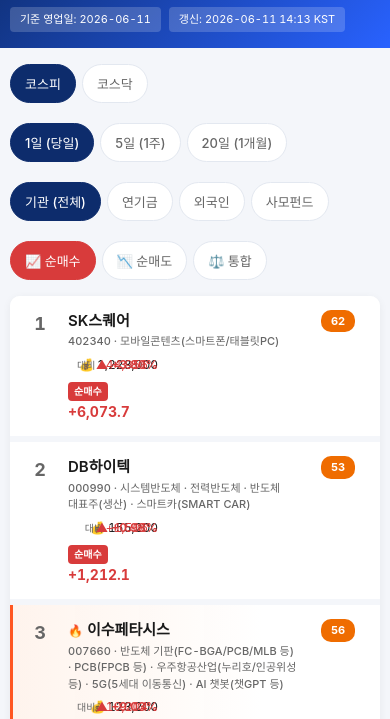
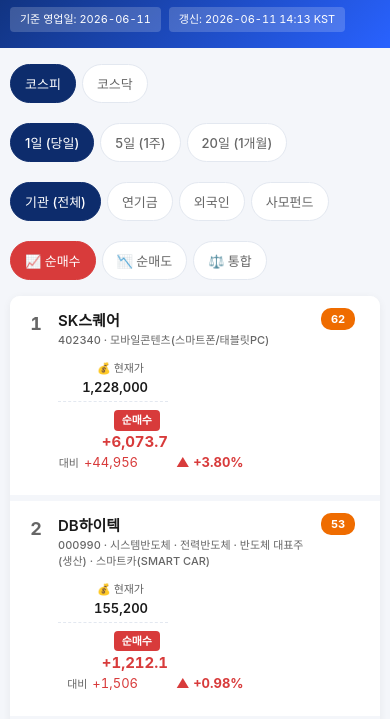
Before and after one commit to sparem0918/buffett-flow, a plain HTML site: page site/index.html in a window 390 px wide. Shown: the part 73-792 px from the top of the page. Drawn offline with Linux system fonts and the light colour scheme.

Commit message:
Add files via upload

```diff
--- a/site/css/style.css
+++ b/site/css/style.css
@@ -245,85 +245,118 @@
 .repo-link { margin-top: 12px !important; }
 
 /* ============================================================
-   📱 모바일 (≤640px): 표 → 카드형 자동 전환
+   📱 모바일 (≤640px): 표 → 카드형 자동 전환 (줄별 명확 분리)
    ============================================================ */
 @media (max-width: 640px) {
   body { font-size: 13px; }
   .app-header h1 { font-size: 20px; }
   .container { padding: 0 10px; }
 
-  /* 테이블 헤더 숨김 (카드형엔 불필요) */
+  /* 헤더 숨김 (카드형엔 불필요) */
   .data-table thead { display: none; }
 
-  /* 각 행을 카드로 */
+  /* 표 자체를 block 으로 (grid 사용 안함 — 겹침 방지) */
   .data-table { display: block; }
   .data-table tbody { display: block; }
+
+  /* 각 행을 카드로 */
   .data-table tbody tr {
-    display: grid;
-    grid-template-columns: 36px 1fr auto;
-    grid-template-areas:
-      "rank name score"
-      "rank info info"
-      "rank flow flow";
-    gap: 6px 10px;
-    padding: 14px 12px;
+    display: block;
+    position: relative;
+    padding: 14px 12px 14px 48px;  /* 좌측 순위 자리 */
     border-bottom: 6px solid var(--bg);
     background: var(--surface);
   }
   .data-table tbody tr:last-child { border-bottom: none; }
 
-  .data-table tbody td { display: block; padding: 0; border: none; }
-
-  /* 셀별 영역 배치 */
-  .data-table tbody td.col-rank {
-    grid-area: rank;
-    font-size: 18px; font-weight: 700; color: var(--text-muted);
-    text-align: center; align-self: start;
-  }
-  .data-table tbody td.col-name { grid-area: name; }
-  .data-table tbody td.col-score {
-    grid-area: score;
-    align-self: start;
+  .data-table tbody td {
+    display: block;
+    padding: 0;
+    border: none;
+    text-align: left;
   }
 
-  /* 가운데 정보 줄 (현재가, 대비, 등락률) — 한 줄에 인라인 표시 */
-  .data-table tbody td.col-price,
-  .data-table tbody td.col-change-amt,
-  .data-table tbody td.col-change {
-    grid-area: info;
+  /* 1. 순위: 카드 좌측 상단에 절대 배치 */
+  .data-table tbody td.col-rank {
+    position: absolute;
+    left: 12px;
+    top: 14px;
+    width: 28px;
+    text-align: center;
+    font-size: 18px;
+    font-weight: 700;
+    color: var(--text-muted);
+  }
+
+  /* 2. 점수: 카드 우측 상단에 절대 배치 */
+  .data-table tbody td.col-score {
+    position: absolute;
+    right: 12px;
+    top: 12px;
+  }
+
+  /* 3. 종목명/티커/테마: 첫 줄 */
+  .data-table tbody td.col-name {
+    padding-right: 56px;  /* 점수 칩 공간 확보 */
+    margin-bottom: 10px;
+  }
+  .ticker-cell .name { font-size: 15px; }
+  .ticker-cell .ticker { font-size: 11px; word-break: keep-all; line-height: 1.4; }
+
+  /* 4. 현재가: 두 번째 줄 (단독) */
+  .data-table tbody td.col-price {
+    font-size: 13px;
+    margin-bottom: 4px;
+    color: var(--text);
+    font-weight: 600;
+  }
+  .data-table tbody td.col-price::before {
+    content: "💰 현재가 ";
+    color: var(--text-muted);
+    font-weight: normal;
+    font-size: 11px;
+    margin-right: 4px;
+  }
+
+  /* 5. 대비(원) + 등락률: 세 번째 줄 (인라인으로 같은 줄) */
+  .data-table tbody td.col-change-amt {
     display: inline-block;
-    font-size: 12px;
-    margin-right: 8px;
-  }
-  /* 라벨 텍스트 추가 (data-label 활용) */
-  .data-table tbody td.col-price::before {
-    content: "💰 ";
+    font-size: 13px;
+    margin-right: 12px;
+    margin-bottom: 8px;
   }
   .data-table tbody td.col-change-amt::before {
     content: "대비 ";
-    color: var(--text-muted); font-size: 10px;
-  }
-  /* 정보 줄을 한 줄에 묶기 */
-  .data-table tbody td.col-price,
-  .data-table tbody td.col-change-amt {
-    display: inline-block;
+    color: var(--text-muted);
+    font-size: 11px;
+    margin-right: 2px;
   }
   .data-table tbody td.col-change {
-    display: inline-block; font-weight: 700;
+    display: inline-block;
+    font-size: 13px;
+    font-weight: 700;
+    margin-bottom: 8px;
   }
 
-  /* 순매수/매도 - 강조 */
+  /* 6. 순매수/순매도 — 가장 강조, 마지막 줄 */
   .data-table tbody td.col-flow-amount {
-    grid-area: flow;
-    font-size: 14px; font-weight: 700;
-    text-align: left;
+    display: block;
+    font-size: 15px;
+    font-weight: 700;
+    padding-top: 6px;
+    border-top: 1px dashed var(--border);
+    margin-top: 4px;
   }
   .data-table tbody td.col-flow-amount .flow-label {
-    display: inline-block; font-size: 10px;
-    background: var(--accent); color: var(--primary);
-    padding: 2px 6px; border-radius: 4px;
-    margin-right: 6px; font-weight: 600;
+    display: inline-block;
+    font-size: 11px;
+    padding: 2px 8px;
+    border-radius: 4px;
+    margin-right: 8px;
+    font-weight: 600;
     vertical-align: middle;
+    background: var(--accent);
+    color: var(--primary);
   }
   .data-table tbody td.col-flow-amount.value-pos .flow-label {
     background: var(--buy); color: white;
@@ -332,25 +365,25 @@
     background: var(--sell); color: white;
   }
 
-  .ticker-cell .name { font-size: 15px; }
-  .ticker-cell .ticker { font-size: 11px; word-break: keep-all; }
-
-  /* 🔥 hot-rise: 카드 좌측 빨간 바 */
+  /* 🔥 강세주: 카드 좌측 빨간 바 */
   .hot-rise {
-    position: relative;
     background: linear-gradient(to right, var(--hot-bg) 0%, transparent 70%) !important;
   }
   .hot-rise::before {
-    content: ''; position: absolute;
-    left: 0; top: 0; bottom: 0; width: 3px;
+    content: '';
+    position: absolute;
+    left: 0; top: 0; bottom: 0;
+    width: 3px;
     background: var(--hot);
   }
 
+  /* 모달 모바일 최적화 */
   .modal-panel { padding: 18px 16px 22px; }
   .modal-panel h2 { font-size: 16px; }
   .metrics-grid { grid-template-columns: repeat(2, 1fr); }
   .score-num { font-size: 24px; }
 }
+
 
 /* ============================================================ 데스크탑 (>960px) */
 @media (min-width: 960px) {
```
